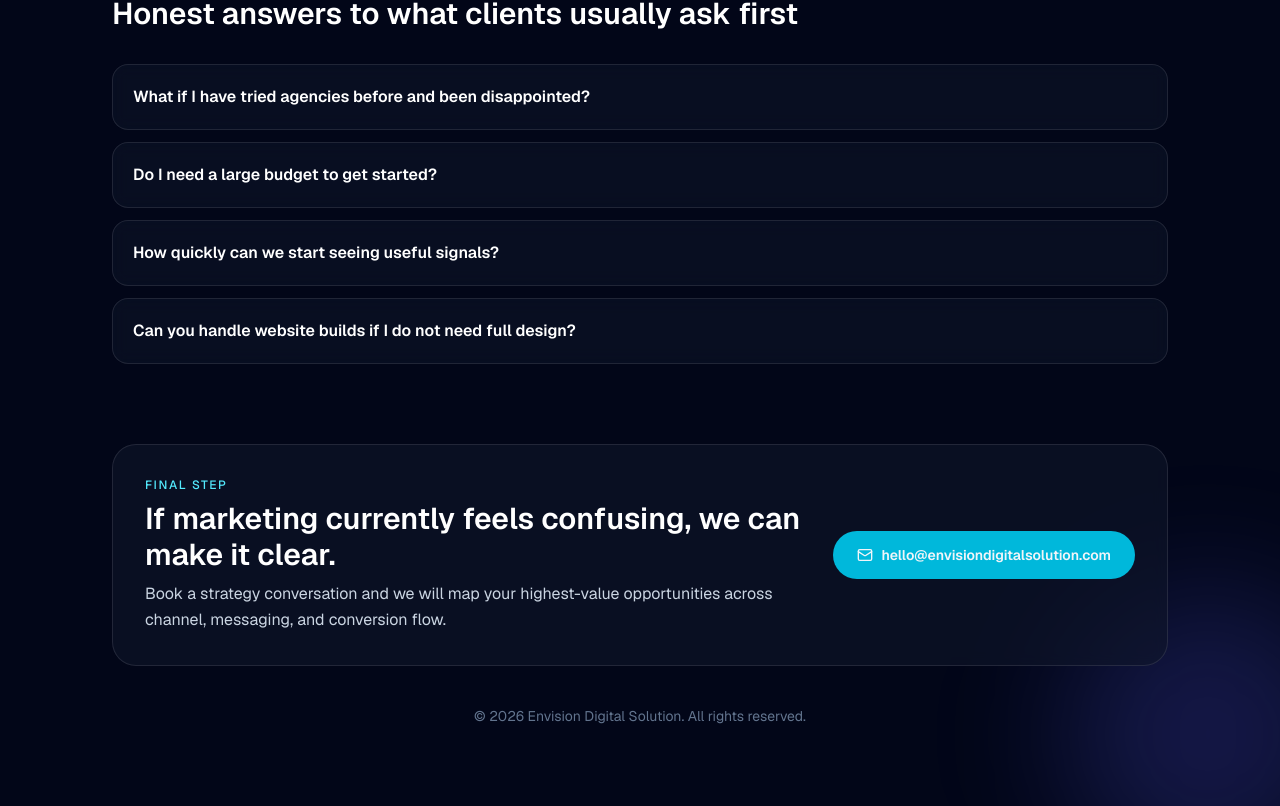
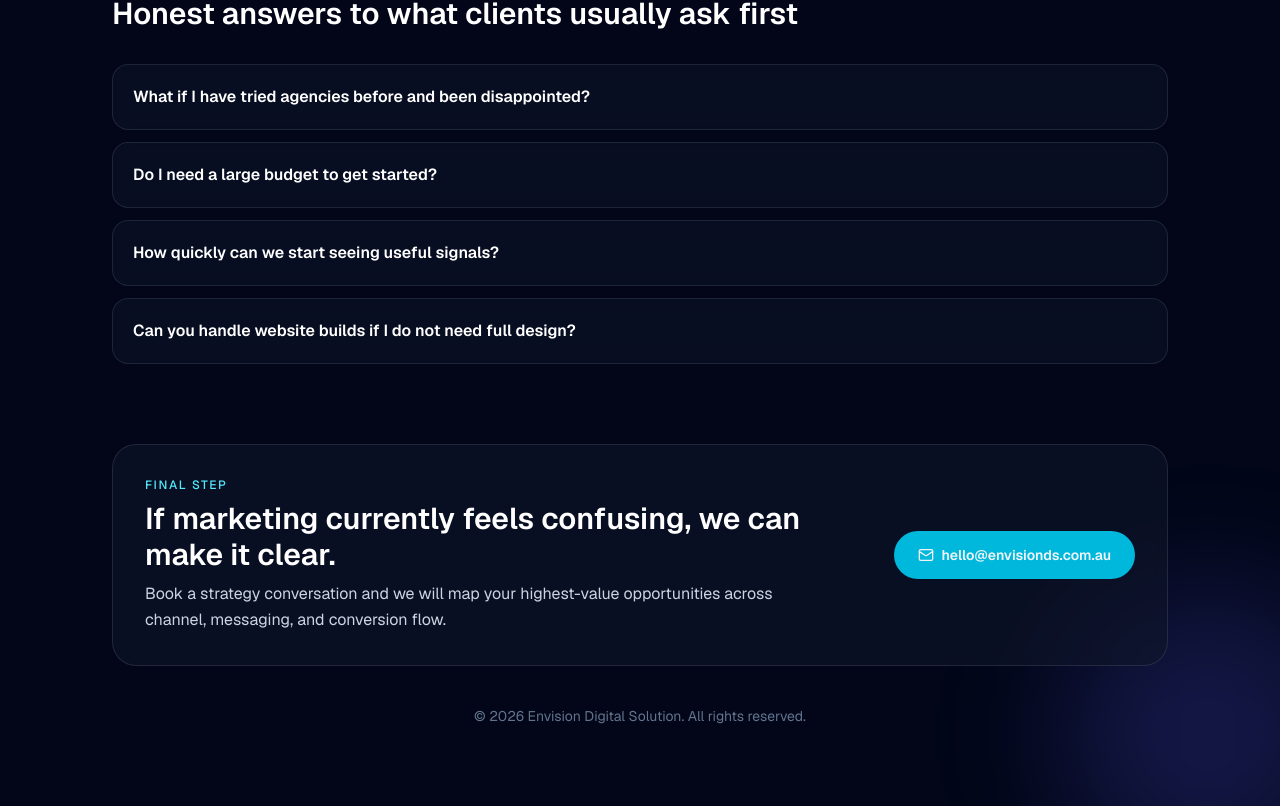
Before and after one commit to D34alt/envision-digital-solution, a Next.js app: page / in a window 1280 px wide. Shown: the part 3936-4742 px from the top of the page. Built offline with nearby package versions, Linux system fonts and the light colour scheme.

Commit message:
Update contact email to hello@envisionds.com.au

```diff
--- a/app/page.tsx
+++ b/app/page.tsx
@@ -569,11 +569,11 @@ export default function Home() {
               </p>
             </div>
             <a
-              href="mailto:hello@envisiondigitalsolution.com"
+              href="mailto:hello@envisionds.com.au"
               className="inline-flex h-12 items-center justify-center gap-2 rounded-full bg-cyan-500 px-6 text-sm font-semibold text-slate-950 transition hover:bg-cyan-400"
             >
               <Mail className="h-4 w-4" />
-              hello@envisiondigitalsolution.com
+              hello@envisionds.com.au
             </a>
           </div>
         </section>
```
